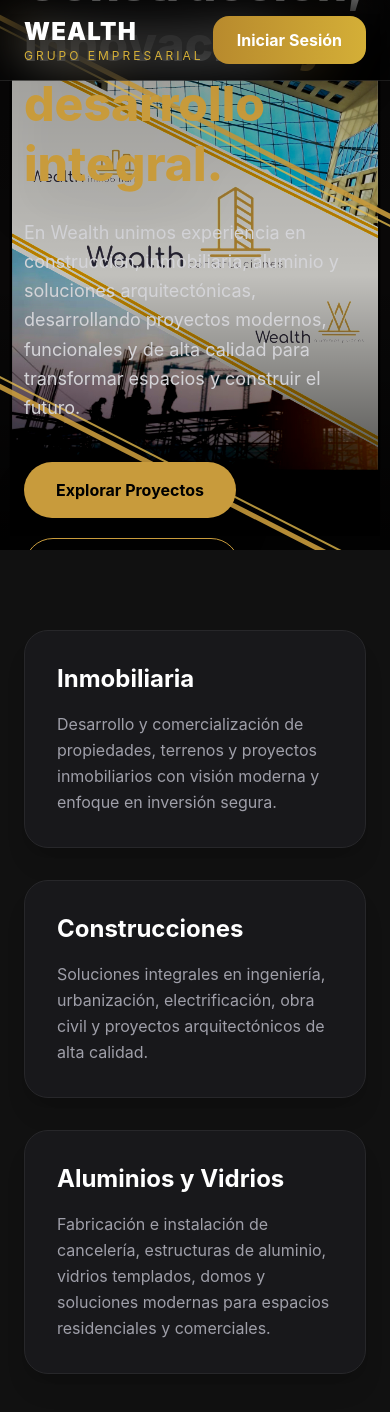
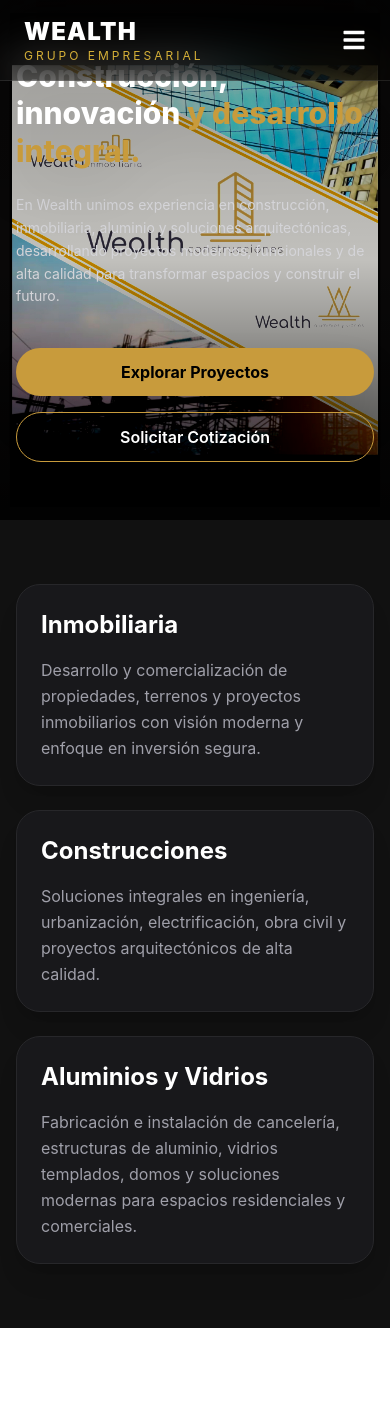
Before and after one commit to aldflo/wealth, a React (Vite) app: page / in a window 390 px wide. Shown: the top 1412 px of the page. After the commit the page ends 1328 px from the top, so only its background shows below. Built offline with nearby package versions, Linux system fonts and the light colour scheme.

Commit message:
Mejoras responsive en navbar y home

```diff
--- a/src/components/Navbar.jsx
+++ b/src/components/Navbar.jsx
@@ -1,3 +1,4 @@
+import { useState } from "react";
 import { Link } from "react-router-dom";
 
 import {
@@ -5,10 +6,14 @@
   FaHardHat,
   FaDoorOpen,
   FaMapMarkerAlt,
-  FaPhoneAlt
+  FaPhoneAlt,
+  FaBars,
+  FaTimes
 } from "react-icons/fa";
 
 function Navbar() {
+
+  const [open, setOpen] = useState(false);
 
   return (
 
@@ -19,10 +24,7 @@
         <div className="flex items-center justify-between h-20">
 
           {/* LOGO */}
-          <Link
-            to="/"
-            className="flex flex-col"
-          >
+          <Link to="/" className="flex flex-col z-50">
 
             <h1 className="text-white font-black text-2xl tracking-wider">
               WEALTH
@@ -34,62 +36,101 @@
 
           </Link>
 
-          {/* MENU */}
+          {/* MENU DESKTOP (NO SE TOCA) */}
           <div className="hidden lg:flex items-center gap-8">
 
-            <Link
-              to="/"
-              className="text-white hover:text-[#d4af37] transition duration-300 font-medium"
-            >
+            <Link to="/" className="text-white hover:text-[#d4af37] transition duration-300 font-medium">
               Inicio
             </Link>
 
-            <Link
-              to="/inmobiliaria"
-              className="flex items-center gap-2 text-white hover:text-[#d4af37] transition duration-300 font-medium"
-            >
+            <Link to="/inmobiliaria" className="flex items-center gap-2 text-white hover:text-[#d4af37] transition duration-300 font-medium">
               <FaBuilding className="text-sm" />
               Inmobiliaria
             </Link>
 
-            <Link
-              to="/construcciones"
-              className="flex items-center gap-2 text-white hover:text-[#d4af37] transition duration-300 font-medium"
-            >
+            <Link to="/construcciones" className="flex items-center gap-2 text-white hover:text-[#d4af37] transition duration-300 font-medium">
               <FaHardHat className="text-sm" />
               Construcciones
             </Link>
 
-            <Link
-              to="/aluminios"
-              className="flex items-center gap-2 text-white hover:text-[#d4af37] transition duration-300 font-medium"
-            >
+            <Link to="/aluminios" className="flex items-center gap-2 text-white hover:text-[#d4af37] transition duration-300 font-medium">
               <FaDoorOpen className="text-sm" />
               Aluminios y Vidrios
             </Link>
 
-            <Link
-              to="/contacto"
-              className="flex items-center gap-2 text-white hover:text-[#d4af37] transition duration-300 font-medium"
-            >
+            <Link to="/contacto" className="flex items-center gap-2 text-white hover:text-[#d4af37] transition duration-300 font-medium">
               <FaPhoneAlt className="text-sm" />
               Contacto
             </Link>
 
-            <Link
-              to="/ubicacion"
-              className="flex items-center gap-2 text-white hover:text-[#d4af37] transition duration-300 font-medium"
-            >
+            <Link to="/ubicacion" className="flex items-center gap-2 text-white hover:text-[#d4af37] transition duration-300 font-medium">
               <FaMapMarkerAlt className="text-sm" />
               Ubicación
             </Link>
 
           </div>
 
-          {/* BOTON LOGIN */}
+          {/* BOTON LOGIN (desktop igual) */}
           <Link
             to="/login"
-            className="bg-gradient-to-r from-[#b88a2d] to-[#d4af37] hover:scale-105 text-white px-6 py-3 rounded-2xl font-bold transition duration-300 shadow-2xl"
+            className="hidden lg:block bg-gradient-to-r from-[#b88a2d] to-[#d4af37] hover:scale-105 text-white px-6 py-3 rounded-2xl font-bold transition duration-300 shadow-2xl"
+          >
+            Iniciar Sesión
+          </Link>
+
+          {/* BOTON HAMBURGUESA (mobile) */}
+          <button
+            onClick={() => setOpen(!open)}
+            className="lg:hidden text-white text-2xl z-50"
+          >
+            {open ? <FaTimes /> : <FaBars />}
+          </button>
+
+        </div>
+      </div>
+
+      {/* MENU MOBILE */}
+      <div className={`
+        lg:hidden fixed top-0 left-0 w-full h-screen bg-black/95 backdrop-blur-xl
+        transform transition-transform duration-300
+        ${open ? "translate-x-0" : "-translate-x-full"}
+      `}>
+
+        <div className="flex flex-col items-center justify-center h-full gap-8 text-lg">
+
+          <Link onClick={() => setOpen(false)} to="/" className="text-white hover:text-[#d4af37]">
+            Inicio
+          </Link>
+
+          <Link onClick={() => setOpen(false)} to="/inmobiliaria" className="flex items-center gap-2 text-white hover:text-[#d4af37]">
+            <FaBuilding />
+            Inmobiliaria
+          </Link>
+
+          <Link onClick={() => setOpen(false)} to="/construcciones" className="flex items-center gap-2 text-white hover:text-[#d4af37]">
+            <FaHardHat />
+            Construcciones
+          </Link>
+
+          <Link onClick={() => setOpen(false)} to="/aluminios" className="flex items-center gap-2 text-white hover:text-[#d4af37]">
+            <FaDoorOpen />
+            Aluminios y Vidrios
+          </Link>
+
+          <Link onClick={() => setOpen(false)} to="/contacto" className="flex items-center gap-2 text-white hover:text-[#d4af37]">
+            <FaPhoneAlt />
+            Contacto
+          </Link>
+
+          <Link onClick={() => setOpen(false)} to="/ubicacion" className="flex items-center gap-2 text-white hover:text-[#d4af37]">
+            <FaMapMarkerAlt />
+            Ubicación
+          </Link>
+
+          <Link
+            onClick={() => setOpen(false)}
+            to="/login"
+            className="bg-gradient-to-r from-[#b88a2d] to-[#d4af37] text-white px-8 py-3 rounded-2xl font-bold mt-6"
           >
             Iniciar Sesión
           </Link>
@@ -99,9 +140,7 @@
       </div>
 
     </nav>
-
   );
-
 }
 
 export default Navbar;
--- a/src/pages/Home.jsx
+++ b/src/pages/Home.jsx
@@ -3,35 +3,29 @@
 import { Link } from "react-router-dom";
 
 function Home() {
-
   return (
-
-    <div className="w-full min-h-screen bg-[#0a0a0a] overflow-hidden">
+    <div className="w-full min-h-screen bg-[#0a0a0a] overflow-x-hidden">
 
       {/* NAVBAR */}
       <Navbar />
 
       {/* HERO */}
-      <section className="relative w-full h-[550px] md:h-[650px] overflow-hidden">
+      <section className="relative w-full h-[520px] md:h-[650px] overflow-hidden">
 
         {/* IMAGEN DE FONDO */}
         <img
           src={wealthLogo}
           alt="Wealth"
-          className="absolute inset-0 w-full h-full object-contain object-[80%] bg-black scale-95 brightness-110 contrast-125 saturate-125"
+          className="absolute inset-0 w-full h-full object-contain md:object-contain object-center md:object-[80%] bg-black scale-95 brightness-110 contrast-125 saturate-125"
         />
 
-        {/* OVERLAY SUAVE */}
+        {/* OVERLAYS */}
         <div className="absolute inset-0 bg-black/25"></div>
-
-        {/* EFECTO DORADO */}
         <div className="absolute inset-0 bg-[#c89b3c]/10 mix-blend-soft-light"></div>
-
-        {/* DEGRADADO */}
         <div className="absolute inset-0 bg-gradient-to-t from-black/80 via-transparent to-black/20"></div>
 
-        {/* LINEAS DORADAS */}
-        <div className="absolute inset-0 overflow-hidden">
+        {/* LINEAS DORADAS (solo desktop para no saturar móvil) */}
+        <div className="absolute inset-0 overflow-hidden hidden md:block">
 
           <div className="absolute w-[180%] h-[5px] bg-[#c89b3c] rotate-[27deg] top-[16%] -left-52 opacity-90"></div>
 
@@ -46,13 +40,12 @@
         {/* CONTENIDO */}
         <div className="relative z-20 h-full flex items-center">
 
-          <div className="max-w-7xl mx-auto w-full px-6">
+          <div className="max-w-7xl mx-auto w-full px-4 sm:px-6 lg:px-8">
 
             <div className="max-w-2xl">
 
-
-
-              <h1 className="text-white text-5xl md:text-6xl font-extrabold leading-tight mb-6 drop-shadow-2xl">
+              {/* TITULO (solo responsive en tamaño, mismo texto) */}
+              <h1 className="text-white text-3xl sm:text-4xl md:text-6xl font-extrabold leading-tight mb-6 drop-shadow-2xl">
 
                 Construcción, innovación
                 <span className="text-[#c89b3c]">
@@ -61,7 +54,8 @@
 
               </h1>
 
-              <p className="text-zinc-300 text-lg md:text-xl leading-relaxed mb-10 max-w-xl">
+              {/* TEXTO (igual, solo tamaño adaptable) */}
+              <p className="text-zinc-300 text-sm sm:text-base md:text-xl leading-relaxed mb-10 max-w-xl">
 
                 En Wealth unimos experiencia en construcción,
                 inmobiliaria, aluminio y soluciones arquitectónicas,
@@ -71,11 +65,12 @@
 
               </p>
 
-              <div className="flex flex-wrap gap-5">
+              {/* BOTONES */}
+              <div className="flex flex-col sm:flex-row gap-4 sm:gap-5">
 
                 <Link
                   to="/proyectos"
-                  className="bg-[#c89b3c] hover:bg-[#d6ab4c] text-black px-8 py-4 rounded-full font-bold transition duration-300 shadow-2xl"
+                  className="bg-[#c89b3c] hover:bg-[#d6ab4c] text-black px-6 py-3 md:px-8 md:py-4 rounded-full font-bold transition duration-300 shadow-2xl text-center"
                 >
                   Explorar Proyectos
                 </Link>
@@ -84,7 +79,7 @@
                   href="https://wa.me/529811574778"
                   target="_blank"
                   rel="noopener noreferrer"
-                  className="border border-[#c89b3c] text-white hover:bg-[#c89b3c] hover:text-black px-8 py-4 rounded-full font-semibold transition duration-300"
+                  className="border border-[#c89b3c] text-white hover:bg-[#c89b3c] hover:text-black px-6 py-3 md:px-8 md:py-4 rounded-full font-semibold transition duration-300 text-center"
                 >
                   Solicitar Cotización
                 </a>
@@ -100,12 +95,12 @@
       </section>
 
       {/* SECCION INFO */}
-      <section className="bg-[#111111] py-20 px-6">
+      <section className="bg-[#111111] py-16 md:py-20 px-4 sm:px-6">
 
-        <div className="max-w-7xl mx-auto grid md:grid-cols-3 gap-8">
+        <div className="max-w-7xl mx-auto grid grid-cols-1 md:grid-cols-3 gap-6 md:gap-8">
 
           {/* CARD 1 */}
-          <div className="bg-zinc-900 border border-zinc-800 rounded-3xl p-8 hover:border-[#c89b3c] transition duration-300 shadow-xl hover:-translate-y-2">
+          <div className="bg-zinc-900 border border-zinc-800 rounded-3xl p-6 md:p-8 hover:border-[#c89b3c] transition duration-300 shadow-xl hover:-translate-y-2">
 
             <h2 className="text-white text-2xl font-bold mb-4">
               Inmobiliaria
@@ -120,7 +115,7 @@
           </div>
 
           {/* CARD 2 */}
-          <div className="bg-zinc-900 border border-zinc-800 rounded-3xl p-8 hover:border-[#c89b3c] transition duration-300 shadow-xl hover:-translate-y-2">
+          <div className="bg-zinc-900 border border-zinc-800 rounded-3xl p-6 md:p-8 hover:border-[#c89b3c] transition duration-300 shadow-xl hover:-translate-y-2">
 
             <h2 className="text-white text-2xl font-bold mb-4">
               Construcciones
@@ -135,7 +130,7 @@
           </div>
 
           {/* CARD 3 */}
-          <div className="bg-zinc-900 border border-zinc-800 rounded-3xl p-8 hover:border-[#c89b3c] transition duration-300 shadow-xl hover:-translate-y-2">
+          <div className="bg-zinc-900 border border-zinc-800 rounded-3xl p-6 md:p-8 hover:border-[#c89b3c] transition duration-300 shadow-xl hover:-translate-y-2">
 
             <h2 className="text-white text-2xl font-bold mb-4">
               Aluminios y Vidrios
@@ -155,9 +150,7 @@
       </section>
 
     </div>
-
   );
-
 }
 
 export default Home;
```
